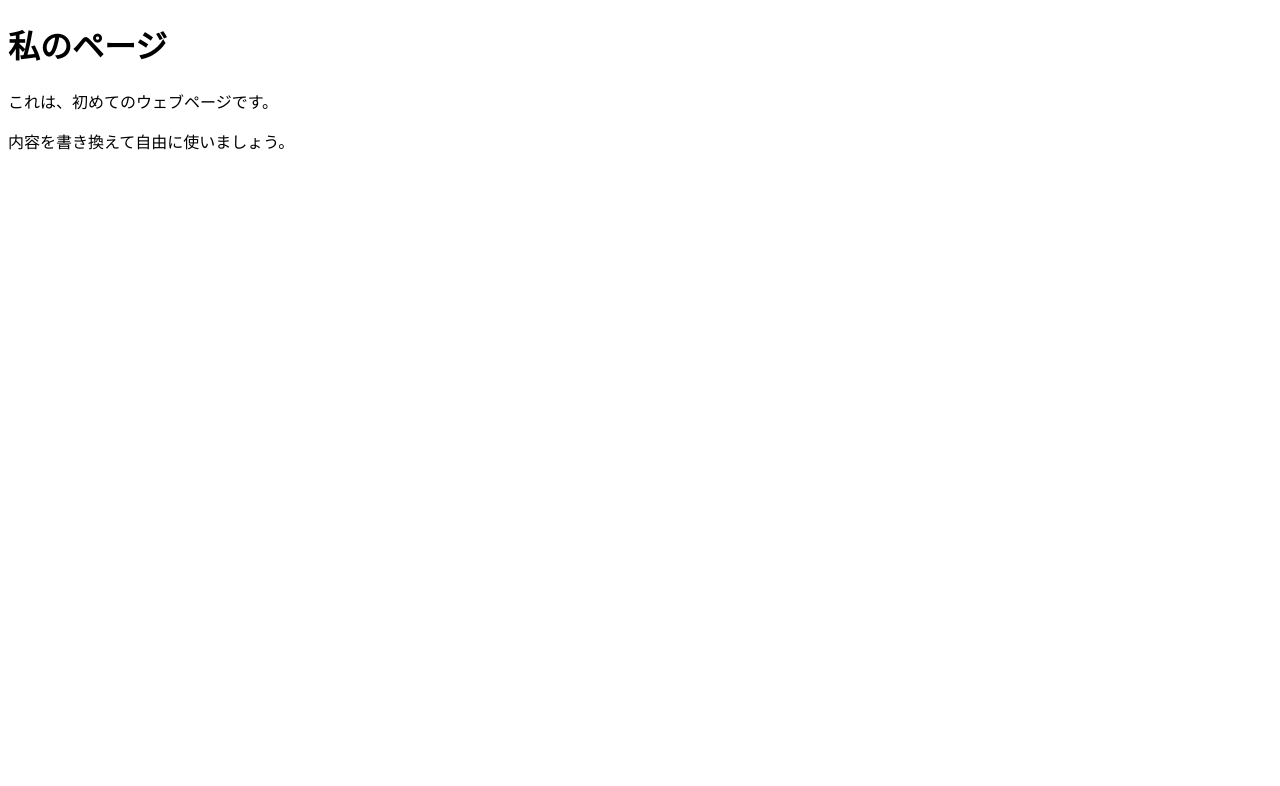
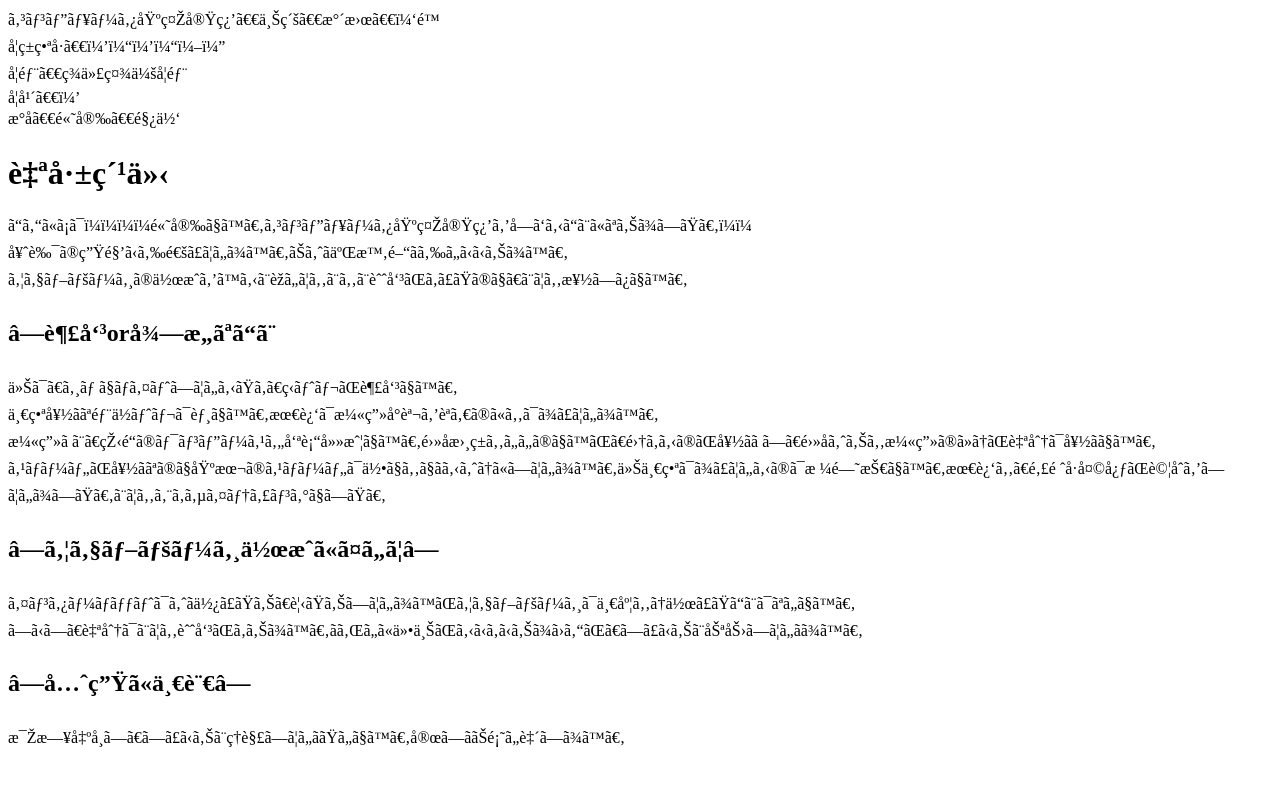
Before and after one commit to namuhaha/namuhaha, a plain HTML site: page index.html in a window 1280 px wide. Drawn offline with Linux system fonts and the light colour scheme.

Commit message:
Update index.html

```diff
--- a/index.html
+++ b/index.html
@@ -1,15 +1,36 @@
 <!DOCTYPE html>
 <html lang="ja">
-
 <head>
-<meta charset="UTF-8">
-<title>私のページ</title>
+<meta http-equiv="Content-Type" content="text/html;charset="UTF-8">
+<title>自己紹介</title>
 </head>
 
 <body>
-<h1>私のページ</h1>
-<p>これは、初めてのウェブページです。</p>
-<p>内容を書き換えて自由に使いましょう。</p>
+コンピュータ基礎実習　上級　水曜　１限<br>
+学籍番号　２３２３６４<br>
+学部　現代社会学部<br>
+学年　２<br>
+氏名　高安　駿佑<br>
+
+<h1>自己紹介</h1>
+<p>こんにちは！！！！高安です。コンピュータ基礎実習を受けることになりました。！！<br>
+奈良の生駒から通っています。およそ二時間くらいかかります。<br>
+ウェブページの作成をすると聞いてもともと興味があったので、とても楽しみです。</p>
+
+<h2>●趣味or得意なこと</h2>
+
+<p>今は、ジムでバイトしているため、筋トレが趣味です。<br>
+一番好きな部位トレは胸です。最近は漫画小説を読むのにもはまっています。<br>
+漫画だと、王道のワンピースや呪術廻戦です。電子書籍もいいのですが、集めるのが好きだし、電子よりも漫画のほうが自分は好きです。<br>
+スポーツが好きなので基本のスポーツは何でもできるようにしています。今一番はまっているのは格闘技です。最近も、那須川天心が試合をしていました。とてもエキサイティングでした。</p>
+
+<h2>●ウェブページ作成について●</h2>
+
+<p>インターネットはよく使ったり、見たりしていますがウェブページは一度もう作ったことはないです。<br>
+しかし、自分はとても興味があります。きれいに仕上がるかわかりませんが、しっかりと努力していきます。</p>
+
+<h2>●先生に一言●</h2>
+
+ <p> 毎日出席し、しっかりと理解していきたいです。宜しくお願い致します。</p>
 </body>
-
 </html>
```
